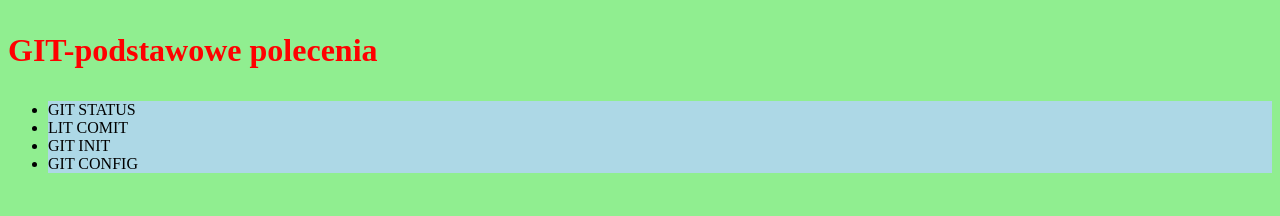
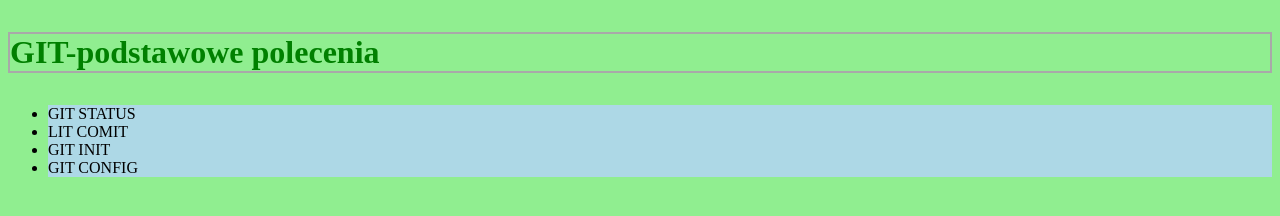
Before and after one commit to Vitalii-Shurkhal/AFM-1, a plain HTML site: page index.html in a window 1280 px wide. Drawn offline with Linux system fonts and the light colour scheme.

Commit message:
Changes styles

```diff
--- a/style.css
+++ b/style.css
@@ -5,7 +5,8 @@ body {
 p {
     font-size: 2rem;
     font-weight: bold;
-    color: red;
+    color: green;
+    border: 2px solid darkgrey
 }
 
 ul li {
```
